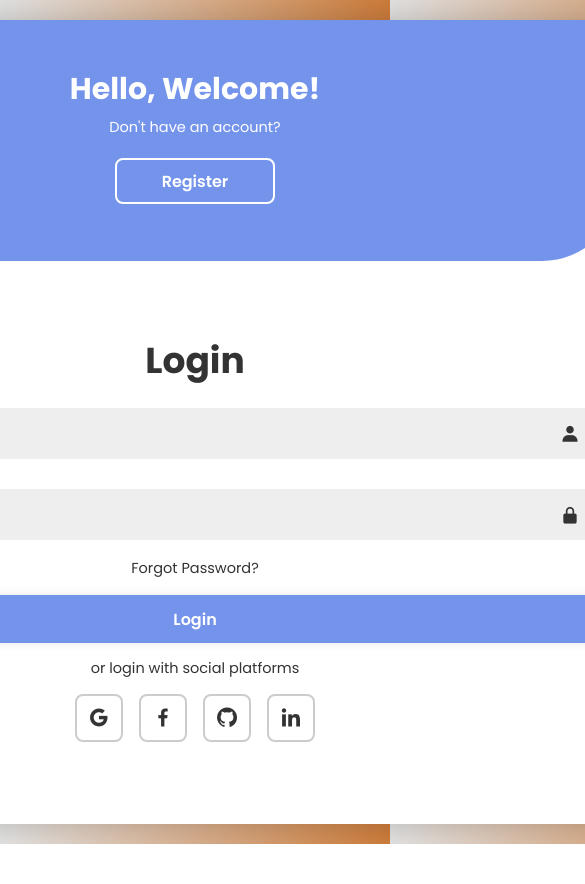
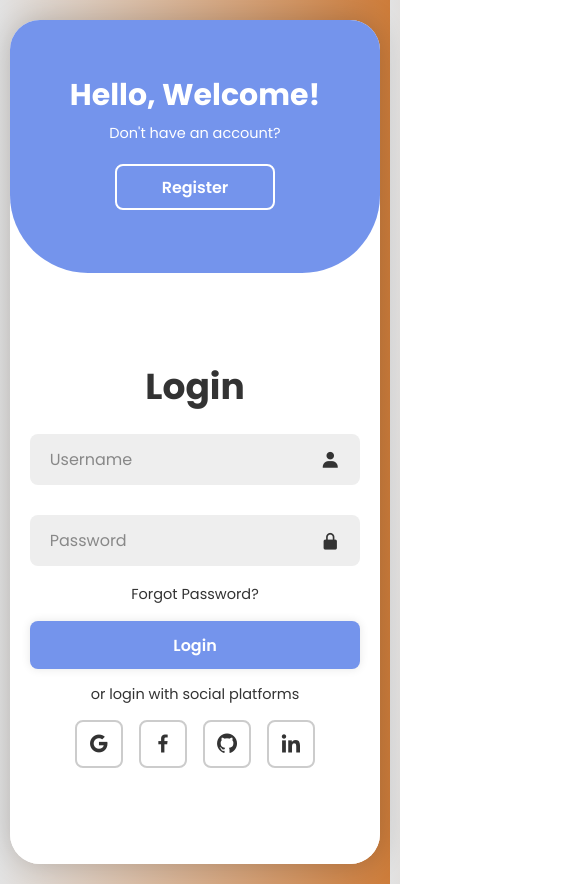
Before and after one commit to kaynanmwangi3/Full-Stack-Dev, a React (Vite) app: page /login in a window 390 px wide. Shown: the top 884 px of the page, 585 px wide, since content can reach past the window. Before the commit the page ends 844 px from the top, so only its background shows below. Built offline with nearby package versions, Linux system fonts and the light colour scheme.

Commit message:
updates files

```diff
--- a/src/components/LoginPage.css
+++ b/src/components/LoginPage.css
@@ -212,7 +212,9 @@ form {
 
 @media screen and (max-width: 650px) {
   .container {
-    height: calc(100vh - 40px);
+    height: 100vh;
+    padding-top: 0px;
+    width: 95vw;
   }
 
   .form-box {
```
